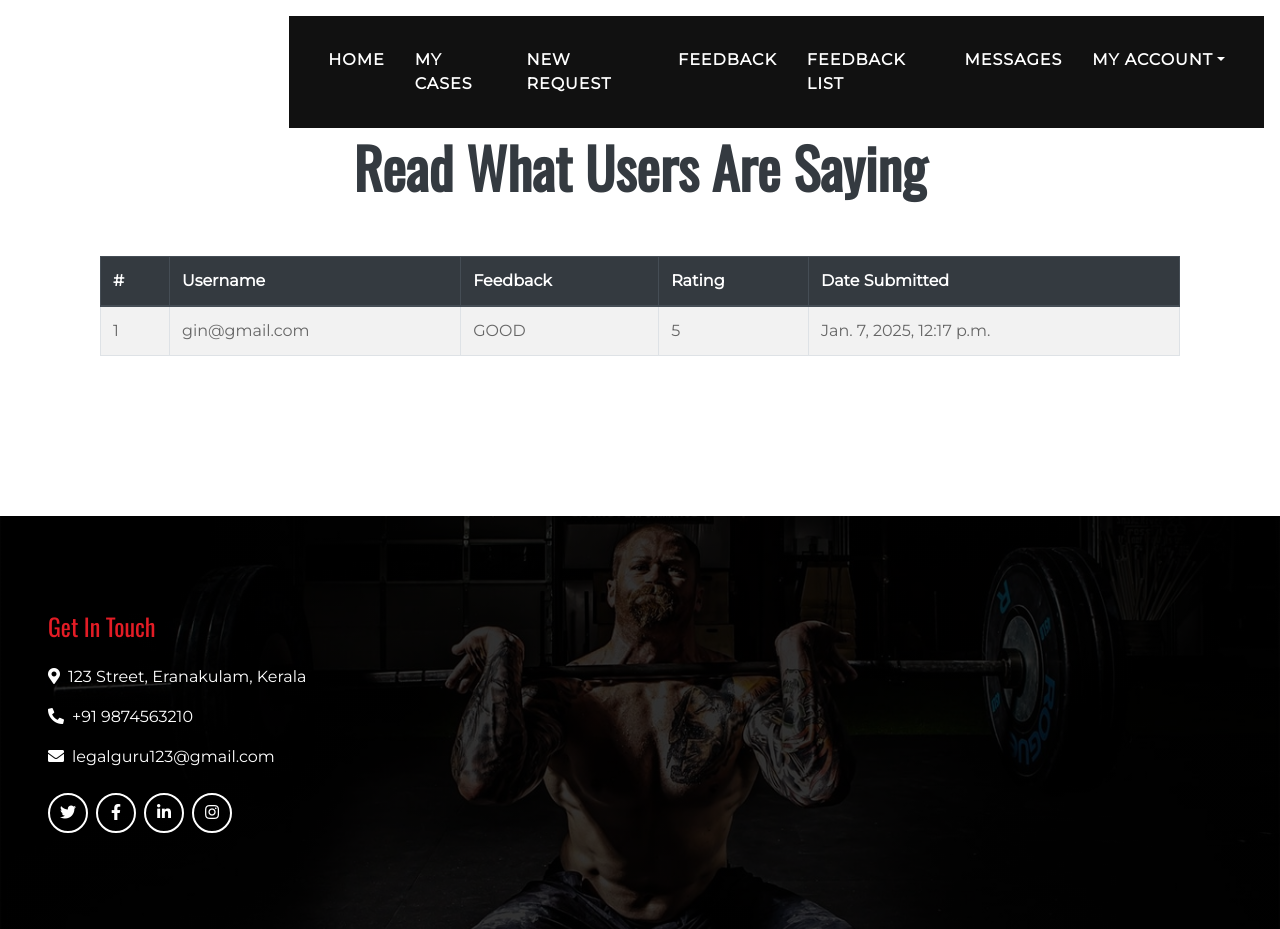
After one commit to ginnto/legal_guru, a Django app: page /client/feedback_list/ in a window 1280 px wide. The commit adds this page. Run offline with Django 5.2, Linux system fonts and the light colour scheme; a user stored in the database is signed in; data comes from the database, SQL or seed files in the repository; both versions use the stored data as it was after the commit; some libraries are stand-ins or nearby versions.

Commit message:
advocate

```diff
--- a/Advocate/urls.py
+++ b/Advocate/urls.py
@@ -9,4 +9,5 @@ urlpatterns = [
     path('advprofile',views.advprofile,name='advprofile'),
     path('advlogout',views.advlogout,name='advlogout'),
     path('case_list',views.case_list,name='case_list'),
+    path('current_case_list',views.current_case_list,name='current_case_list'),
 ]
--- a/client/models.py
+++ b/client/models.py
@@ -21,3 +21,22 @@ class ClientRegistration(models.Model):
         return self.name
 
 # Create your models here.
+
+class ChatMessage(models.Model):
+    sender = models.ForeignKey(User, related_name='sent_messages', on_delete=models.CASCADE)
+    receiver = models.ForeignKey(User, related_name='received_messages', on_delete=models.CASCADE)
+    message = models.TextField()
+    date = models.DateTimeField(auto_now_add=True)
+
+    def __str__(self):
+        return f"Message from {self.sender} to {self.receiver} on {self.date}"
+
+
+class Feedback(models.Model):
+    user = models.ForeignKey(User, on_delete=models.CASCADE)
+    feedback = models.TextField()
+    rating = models.IntegerField(default=0)  # Optional: Add a rating (1-5)
+    created_at = models.DateTimeField(auto_now_add=True)
+
+    def __str__(self):
+        return f"Feedback for site  {self.user.username}"
--- a/client/urls.py
+++ b/client/urls.py
@@ -8,4 +8,7 @@ urlpatterns = [
     path('clientprofile',views.clientprofile,name='clientprofile'),
     path('clientcaselist',views.clientcaselist,name='clientcaselist'),
     path('clientregister',views.clientregister,name='clientregister'),
+    path('submit_feedback/', views.submit_feedback, name='submit_feedback'),
+    path('feedback_list/', views.feedback_list, name='feedback_list'),
+
 ]
--- a/client/views.py
+++ b/client/views.py
@@ -1,7 +1,10 @@
 from django.shortcuts import render, redirect, get_object_or_404
 from django.contrib import messages
 from django.contrib.auth.models import User,auth
-from .models import ClientRegistration
+
+from .forms import FeedbackForm
+from .models import ClientRegistration, Feedback
+from django.contrib.auth.decorators import login_required
 from Advocate.models import *
 from home.models import *
 
@@ -139,4 +142,28 @@ def clientcaselist(request):
     return render(request, 'clientcaselist.html', {'cases': cases})
 
 def clientdash(request):
-    return render(request, 'clientdash.html')
+    advocates = AdvocateRegistration.objects.all()
+    return render(request, 'clientdash.html', {'advocates': advocates})
+
+
+
+
+
+
+@login_required
+def submit_feedback(request):
+    if request.method == 'POST':
+        form = FeedbackForm(request.POST)
+        if form.is_valid():
+            Feedback = form.save(commit=False)
+            Feedback.user = request.user
+            Feedback.save()
+            return redirect('feedback_list')
+    else:
+        form = FeedbackForm()
+    return render(request, 'submit_feedback.html', {'form': form})
+
+@login_required
+def feedback_list(request):
+    feedbacks = Feedback.objects.all().order_by('-created_at')
+    return render(request, 'feedback_list.html', {'feedbacks': feedbacks})
--- a/home/urls.py
+++ b/home/urls.py
@@ -3,5 +3,5 @@ from . import views
 
 urlpatterns = [
     path('',views.index,name='index'),   #urladdressname , function call, path name
-    path('register',views.register,name='register')
+    path('logout',views.logout,name='logout'),
 ]
--- a/templates/advbase.html
+++ b/templates/advbase.html
@@ -27,7 +27,7 @@
             <div class="collapse navbar-collapse justify-content-between" id="navbarCollapse">
                 <div class="navbar-nav ml-auto p-4 bg-secondary">
                     <a href="/" class="nav-item nav-link">HOME</a>
-                    <a href="{% url 'case_list' %}" class="nav-item nav-link">CURRENT CASES</a>
+                    <a href="{% url 'current_case_list' %}" class="nav-item nav-link">CURRENT CASES</a>
                     <a href="{% url 'case_list' %}" class="nav-item nav-link">REQUEST</a>
                     <a href="chatlist.php" class="nav-item nav-link">CHAT</a>
                     <div class="nav-item dropdown">
--- a/templates/clientbase.html
+++ b/templates/clientbase.html
@@ -26,15 +26,17 @@
             </button>
             <div class="collapse navbar-collapse justify-content-between" id="navbarCollapse">
                 <div class="navbar-nav ml-auto p-4 bg-secondary">
-                    <a href="/" class="nav-item nav-link">HOME</a>
+                    <a href="{% url 'clientdash' %}" class="nav-item nav-link">HOME</a>
                     <a href="{% url 'clientcaselist' %}" class="nav-item nav-link">MY CASES</a>
                     <a href="{% url 'clientcase' %}" class="nav-item nav-link">NEW REQUEST</a>
+                    <a href="{% url 'submit_feedback' %}" class="nav-item nav-link">FEEDBACK</a>
+                    <a href="{% url 'feedback_list' %}" class="nav-item nav-link">FEEDBACK LIST</a>
                     <a href="#" class="nav-item nav-link">MESSAGES</a>
                     <div class="nav-item dropdown">
                         <a href="#" class="nav-link dropdown-toggle" data-toggle="dropdown">MY ACCOUNT</a>
                         <div class="dropdown-menu text-capitalize">
                             <a href="{% url 'clientprofile' %} " class="dropdown-item">Profile</a>
-                            <a href="#" class="dropdown-item">Logout</a>
+                            <a href="{% url 'logout' %}" class="dropdown-item">Logout</a>
                         </div>
                     </div>
                 </div>
--- /dev/null
+++ b/templates/feedback_list.html
@@ -0,0 +1,37 @@
+{% extends "clientbase.html" %}
+{% load static %}
+
+{% block content %}
+<div class="container py-5">
+    <div class="d-flex flex-column text-center mb-5">
+        <h4 class="text-primary font-weight-bold">User Feedback</h4>
+        <h4 class="display-4 font-weight-bold">Read What Users Are Saying</h4>
+    </div>
+    <table class="table table-striped table-bordered">
+        <thead class="thead-dark">
+            <tr>
+                <th>#</th>
+                <th>Username</th>
+                <th>Feedback</th>
+                <th>Rating</th>
+                <th>Date Submitted</th>
+            </tr>
+        </thead>
+        <tbody>
+            {% for feedback in feedbacks %}
+            <tr>
+                <td>{{ forloop.counter }}</td>
+                <td>{{ feedback.user.username }}</td>
+                <td>{{ feedback.feedback }}</td>
+                <td>{{ feedback.rating }}</td>
+                <td>{{ feedback.created_at }}</td>
+            </tr>
+            {% empty %}
+            <tr>
+                <td colspan="5" class="text-center">No feedback found.</td>
+            </tr>
+            {% endfor %}
+        </tbody>
+    </table>
+</div>
+{% endblock %}
```
Also changed, not shown: Advocate/views.py (+18 -1 lines), client/forms.py (added, +11 -0 lines), home/views.py (+6 -3 lines), templates/advcaselist.html (+14 -1 lines), templates/advcurrentcaselist.html (added, +10 -0 lines), templates/clientdash.html (+23 -2 lines), templates/submit_feedback.html (added, +23 -0 lines), db.sqlite3.
